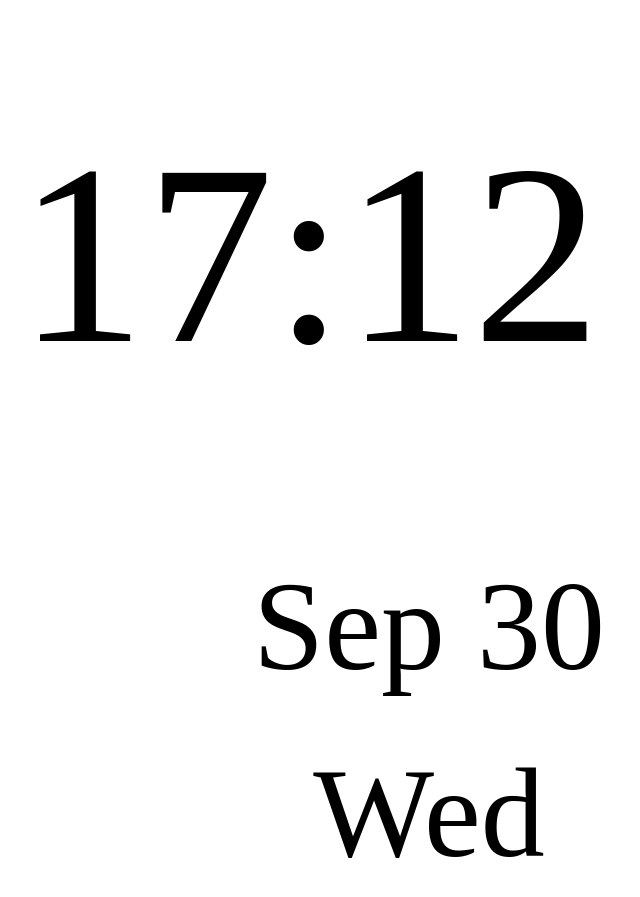
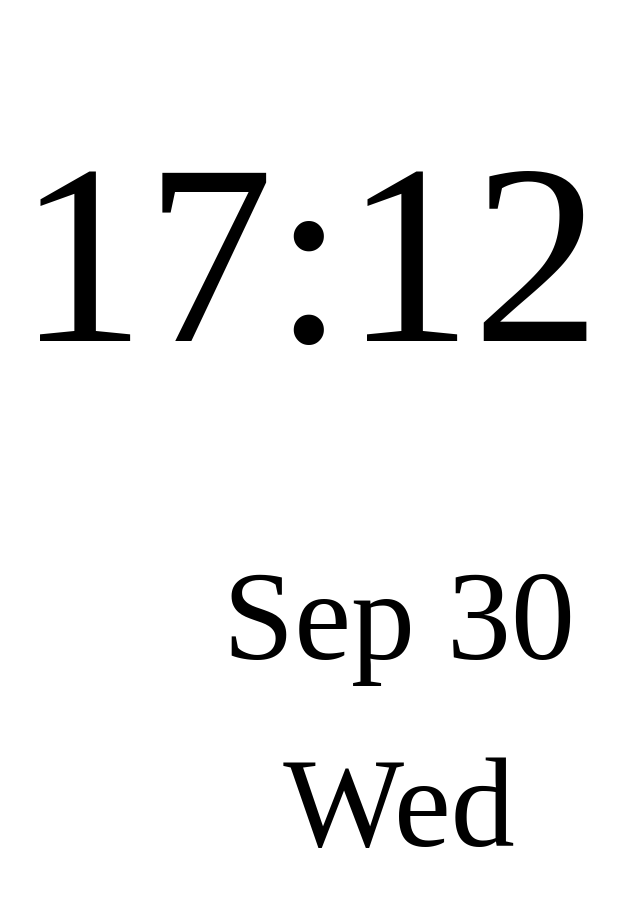
Before and after one commit to MrFuFuFu/mrfufufu.github.io, a Jekyll site: the page clock.html, which Jekyll copies as it is, in a window 1280 px wide. Shown: the top 897 px of the page, without its empty margins (339-979 px from the left). Built offline with Jekyll 4.4.1, drawn with Linux system fonts in a browser that asks for light colours.

Commit message:
Update clock.html

```diff
--- a/clock.html
+++ b/clock.html
@@ -29,8 +29,7 @@
         }
 
         .date_container {
-            margin-top: 10px;
-            margin-left: 120px;
+            margin-left: 90px;
         }
 
         .time {
```
